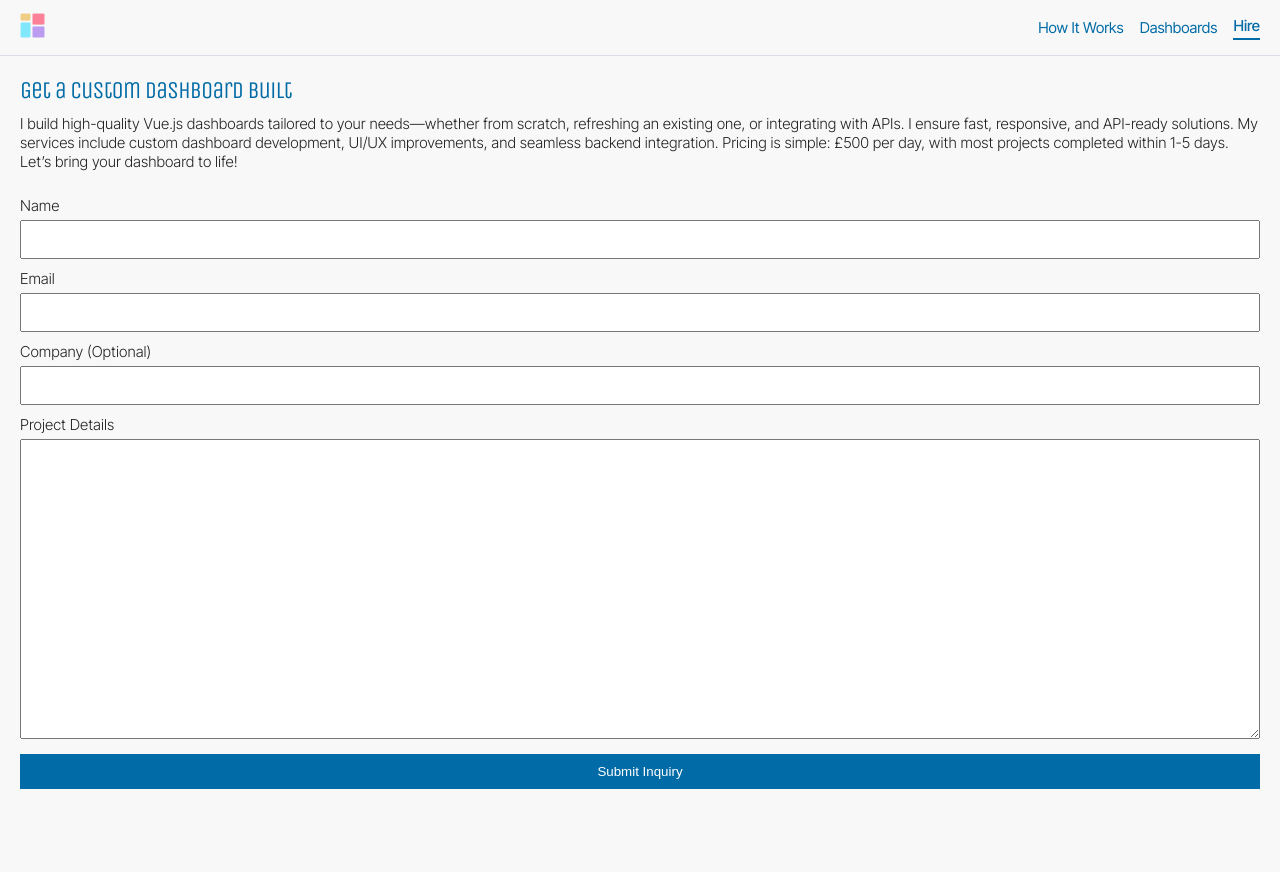
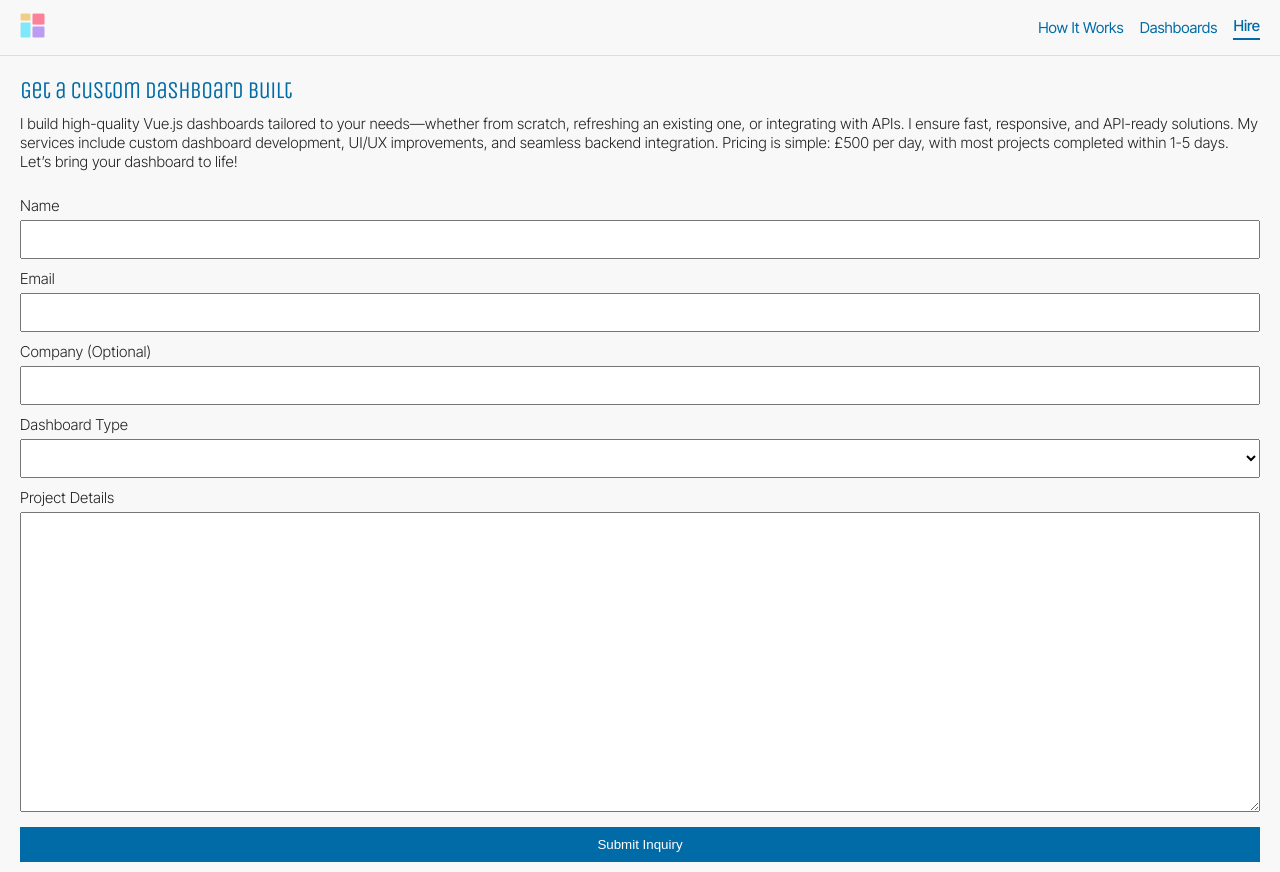
Before and after one commit to joseph-johnson27001/dashboard-website, a Vue app: page /hire in a window 1280 px wide. Before the commit the page ends 800 px from the top, so only its background shows below. Built offline with nearby package versions, Linux system fonts and the light colour scheme.

Commit message:
Dropdown for dashboard type

```diff
--- a/src/views/HirePage.vue
+++ b/src/views/HirePage.vue
@@ -23,6 +23,14 @@
         <label>Company (Optional)</label>
         <input type="text" v-model="form.company" />
 
+        <label>Dashboard Type</label>
+        <select v-model="form.dashboardType" required>
+          <option value="Single Page Dashboards">Single Page Dashboards</option>
+          <option value="Multi Page Dashboards">Multi Page Dashboards</option>
+          <option value="API Ready Dashboards">API Ready Dashboards</option>
+          <option value="Custom Build">Custom Build</option>
+        </select>
+
         <label>Project Details</label>
         <textarea v-model="form.details" required></textarea>
 
@@ -42,12 +50,15 @@ export default {
         email: "",
         company: "",
         details: "",
+        dashboardType: "",
       },
     };
   },
   methods: {
     submitForm() {
-      alert("Inquiry submitted. I'll get back to you soon!");
+      alert(
+        `Inquiry submitted for: ${this.form.dashboardType}. I'll get back to you soon!`
+      );
     },
   },
 };
@@ -87,12 +98,19 @@ label {
 }
 
 input,
-textarea {
+textarea,
+select {
   width: 100%;
   padding: 10px;
   margin-top: 5px;
   box-sizing: border-box;
   outline: none;
+}
+
+option {
+  font-family: "Inter Tight", sans-serif;
+  color: #444;
+  font-size: 15px;
 }
 
 textarea {
```
